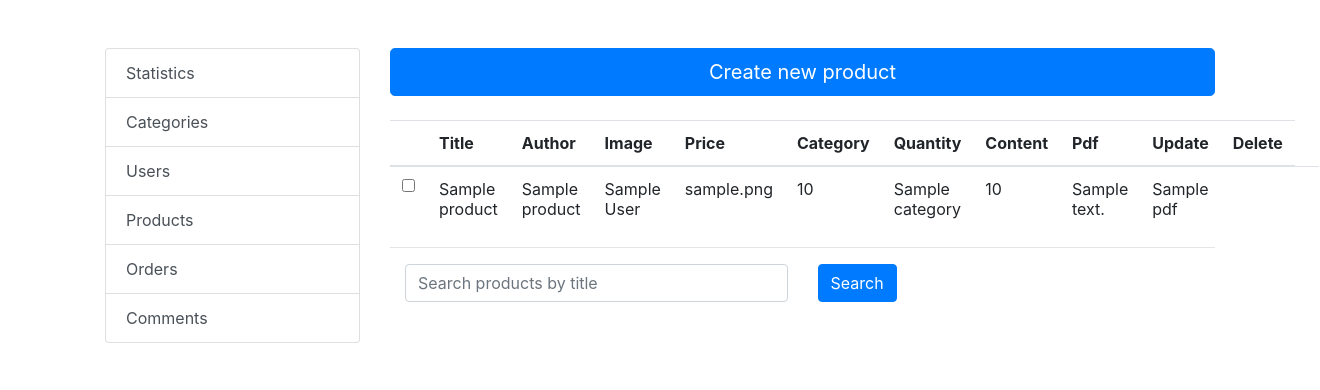
After one commit to Ante889/Zavrsni_rad-MyShop, a PHP site: template app/view/admin/adminProducts.phtml in a window 1320 px wide. The commit adds this page. Shown: the top 390 px of the page. Run offline with PHP 8.4, Linux system fonts and the light colour scheme; the template is opened without the code that fills it: most values are stand-ins (such as "Sample title", 1, 10 or a date in 2020); data that the repository does not hold is empty.

Commit message:
Finishin search function & start working on products in admin

```diff
--- a/app/models/Products.php
+++ b/app/models/Products.php
@@ -4,13 +4,12 @@
 class Products extends Model
 {
 
-    protected static $db_parameters = (['id','title', 'author', 'image', 'special_image', 'price', 'category', 'quantity', 'content', 'pdf','creation_time','where']);
+    protected static $db_parameters = (['id','title', 'author', 'image', 'price', 'category', 'quantity', 'content', 'pdf','creation_time','where']);
     protected static $db_table ='products';
     public $id;
     public $title;
     public $author;
     public $image;
-    public $special_image;
     public $price;
     public $category;
     public $quantity;
--- a/app/models/Users.php
+++ b/app/models/Users.php
@@ -17,4 +17,5 @@ class Users extends Model
     public $reset_password_token;
     public $rememberme_token;
     public $where;//Stavljaš samo kad radiš update/select;
+
 }
--- a/app/view/admin/adminCategories.phtml
+++ b/app/view/admin/adminCategories.phtml
@@ -47,7 +47,7 @@
                 <?php foreach ($categories as $key): ?>
                 <tr>
                 <td><?php echo $key-> name ?></td>
-                <td><a class="btn btn-danger" href="<?= App::config('url');?>AdminCategories/deleteCategories/<?= $key->id ?>">Delete</a></td>
+                <td><a style="color:red"  href="<?= App::config('url');?>AdminCategories/deleteCategories/<?= $key->id ?>"><i title="delete" class="fas fa-2x fa-trash-alt"></i></a></td>
                 </tr>
                 <?php endforeach; ?>
                 <?php endif; ?>
--- /dev/null
+++ b/app/view/admin/adminProducts.phtml
@@ -0,0 +1,61 @@
+<?php include_once 'adminTemplate.phtml'?>
+<div class="col-md-9">
+<a class="btn btn-primary btn-lg btn-block" href="<?php App::config('url'); ?> ">Create new product</a>
+<br>
+        <table class="table">
+            <thead>
+                <tr>
+                <th scope="col"></th>
+                <th scope="col">Title</th>
+                <th scope="col">Author</th>
+                <th scope="col">Image</th>
+                <th scope="col">Price</th>
+                <th scope="col">Category</th>
+                <th scope="col">Quantity</th>
+                <th scope="col">Content</th>
+                <th scope="col">Pdf</th>
+                <th scope="col">Update</th>
+                <th scope="col">Delete</th>
+                </tr>
+            </thead>
+            <tbody>
+                <?php if(isset($products)): ?>
+                <?php foreach ($products as $key): ?>
+                <tr>
+                <td><input type="checkbox" name="scales"></td>
+                <td><?php echo $key-> title ?></td>
+                <td><?php echo $key-> title ?></td>
+                <td><?php echo $key-> author ?></td>
+                <td><?php echo $key-> image ?></td>
+                <td><?php echo $key-> price ?></td>
+                <td><?php echo $key-> category ?></td>
+                <td><?php echo $key-> quantity ?></td>
+                <td><?php echo $key-> content ?></td>
+                <td><?php echo $key-> pdf ?></td>
+                <td><a href="<?= App::config('url');?>AdminUsers/updateUsers/<?= $key->id ?>"><i title="update" class="fas fa-2x fa-pencil-alt"></i></a></td>
+                <td><a style="color:red" href="<?= App::config('url');?>AdminUsers/deleteUsers/<?= $key->id ?>"><i title="detele" class="fas fa-2x fa-trash-alt"></i></a></td>
+                </tr>
+                <?php endforeach; ?>
+                <?php endif; ?>
+            </tbody>
+        </table>
+        <hr>
+        <form action="<?= App::config('url'); ?>AdminProducts" method="post">
+            <div class="container">
+                <div class="row">
+                    <div class="col-sm">
+                        <input type="text" name="email" class="form-control" placeholder="Search products by title">
+                    <br>
+                    <?php if(isset($error)): ?>
+                        <h5 style = "color:red"><?= $error ?></h5>
+                    <?php endif ?>
+                    </div>
+                    <div class="col-sm">
+                        <input type="submit" name="submit" class="btn btn-primary" value="Search">
+                    </div>
+                </div>
+            </div>
+        </form>
+    </div>
+    </div>
+</div>
--- a/app/view/admin/adminTemplate.phtml
+++ b/app/view/admin/adminTemplate.phtml
@@ -10,4 +10,5 @@
             <a class="list-group-item list-group-item-action" href="<?=App::config('url');?>AdminOrders">Orders</a>
             <a class="list-group-item list-group-item-action" href="<?=App::config('url');?>AdminComments">Comments</a>
         </div>
+        <br><br>
     </div>
--- a/app/view/templateParts/script.phtml
+++ b/app/view/templateParts/script.phtml
@@ -2,3 +2,4 @@
 <script src="https://cdnjs.cloudflare.com/ajax/libs/popper.js/1.12.9/umd/popper.min.js" integrity="sha384-ApNbgh9B+Y1QKtv3Rn7W3mgPxhU9K/ScQsAP7hUibX39j7fakFPskvXusvfa0b4Q" crossorigin="anonymous"></script>
 <script src="https://maxcdn.bootstrapcdn.com/bootstrap/4.0.0/js/bootstrap.min.js" integrity="sha384-JZR6Spejh4U02d8jOt6vLEHfe/JQGiRRSQQxSfFWpi1MquVdAyjUar5+76PVCmYl" crossorigin="anonymous"></script>
 <script src="<?= App::config('url'); ?>./public/js/custom.js"></script>
+<script src="https://kit.fontawesome.com/3b8c308efb.js" crossorigin="anonymous"></script>
```
Also changed, not shown: app/controller/AdminProductsController.php (added, +29 -0 lines), app/controller/AdminUsersController.php (+7 -1 lines), app/core/Model.php (+11 -0 lines), app/view/admin/adminUsers.phtml (+19 -13 lines).
